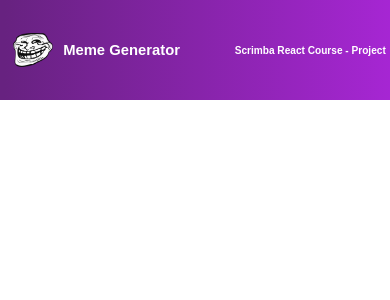
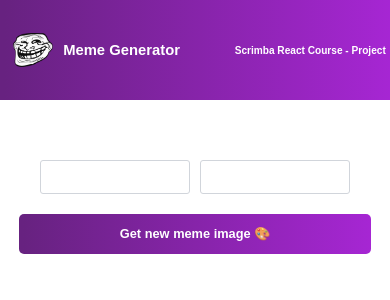
Before and after one commit to ZrC4tlyst/Meme-Generator-React, a React (Vite) app in the folder Meme-Generator/: page / in a window 390 px wide. Shown: the top 300 px of the page. Built offline with nearby package versions, Linux system fonts and the light colour scheme.

Commit message:
Form element created and fully responsive for Mobile devices

```diff
--- a/Meme-Generator/src/App.jsx
+++ b/Meme-Generator/src/App.jsx
@@ -1,10 +1,14 @@
 import "./App.css";
 import Header from "./components/Header";
+import Meme from "./components/Meme";
 
 function App() {
   return (
-    <Header/>
-  )
+    <>
+      <Header />
+      <Meme />
+    </>
+  );
 }
 
 export default App;
--- a/Meme-Generator/src/components/Header.jsx
+++ b/Meme-Generator/src/components/Header.jsx
@@ -1,3 +1,4 @@
+// eslint-disable-next-line no-unused-vars
 import styles from "./Header.module.css";
 import trollFace from "../assets/troll-face.png";
 
--- /dev/null
+++ b/Meme-Generator/src/components/Meme.jsx
@@ -0,0 +1,16 @@
+import styles from "./Meme.module.css";
+
+const Meme = () => {
+  return (
+    <>
+      <div className={`${styles.form}`}>
+        <div className= {`${styles['inputs-container']}`}>
+          <input type="text" />
+          <input type="text" />
+        </div>
+        <button>Get new meme image 🎨</button>
+      </div>
+    </>
+  );
+};
+export default Meme;
--- /dev/null
+++ b/Meme-Generator/src/components/Meme.module.css
@@ -0,0 +1,55 @@
+.form {
+  display: flex;
+  align-items: center;
+  justify-content: center;
+  gap: 20px;
+  margin: 60px auto;
+  flex-direction: column;
+  width: auto;
+}
+
+button {
+  padding: 1.7vh 26vh;
+  background: linear-gradient(90deg, #672280 1.18%, #a626d3 100%);
+  border: none;
+  color: white;
+  border-radius: 5px;
+  font-size: 1.5em;
+  font-weight: 700;
+}
+
+.inputs-container {
+  display: flex;
+  gap: 25px;
+}
+
+.inputs-container input {
+  height: 7vh;
+  width: 300px;
+  border-radius: 5px;
+  font-size: 1.3em;
+  border: 0.9px solid rgb(209, 213, 219);
+}
+
+@media screen and (max-width: 768px) {
+  button {
+    padding: 1.5vh 12vh;
+    background: linear-gradient(90deg, #672280 1.18%, #a626d3 100%);
+    border: none;
+    color: white;
+    border-radius: 5px;
+    font-size: .8em;
+    font-weight: 700;
+  }
+  .inputs-container {
+
+    gap: 10px;
+  }
+  .inputs-container input {
+    height: 4vh;
+    width: 150px;
+    border-radius: 3px;
+    font-size: .8em;
+    border: 0.9px solid rgb(209, 213, 219);
+  }
+}
```
